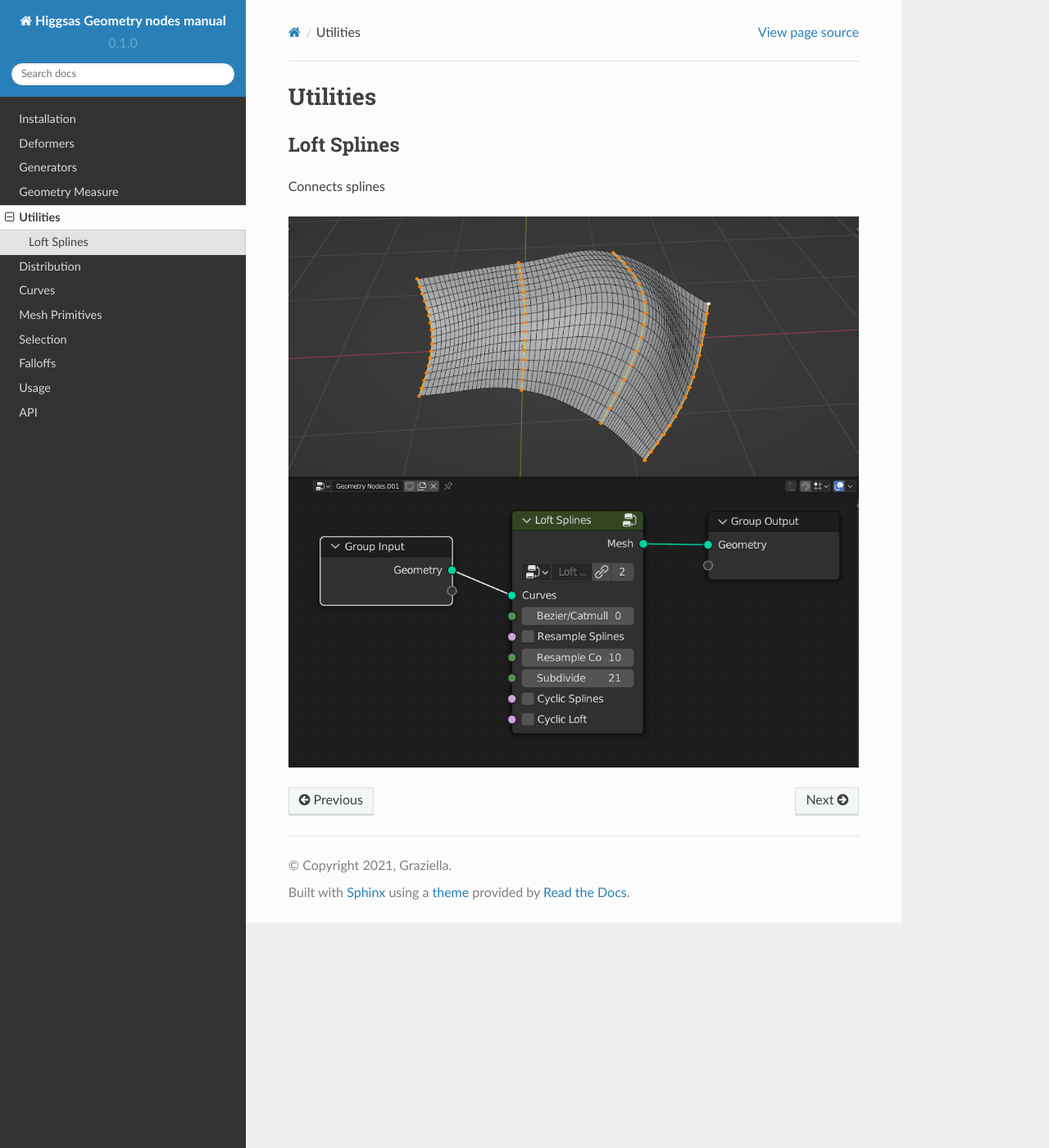
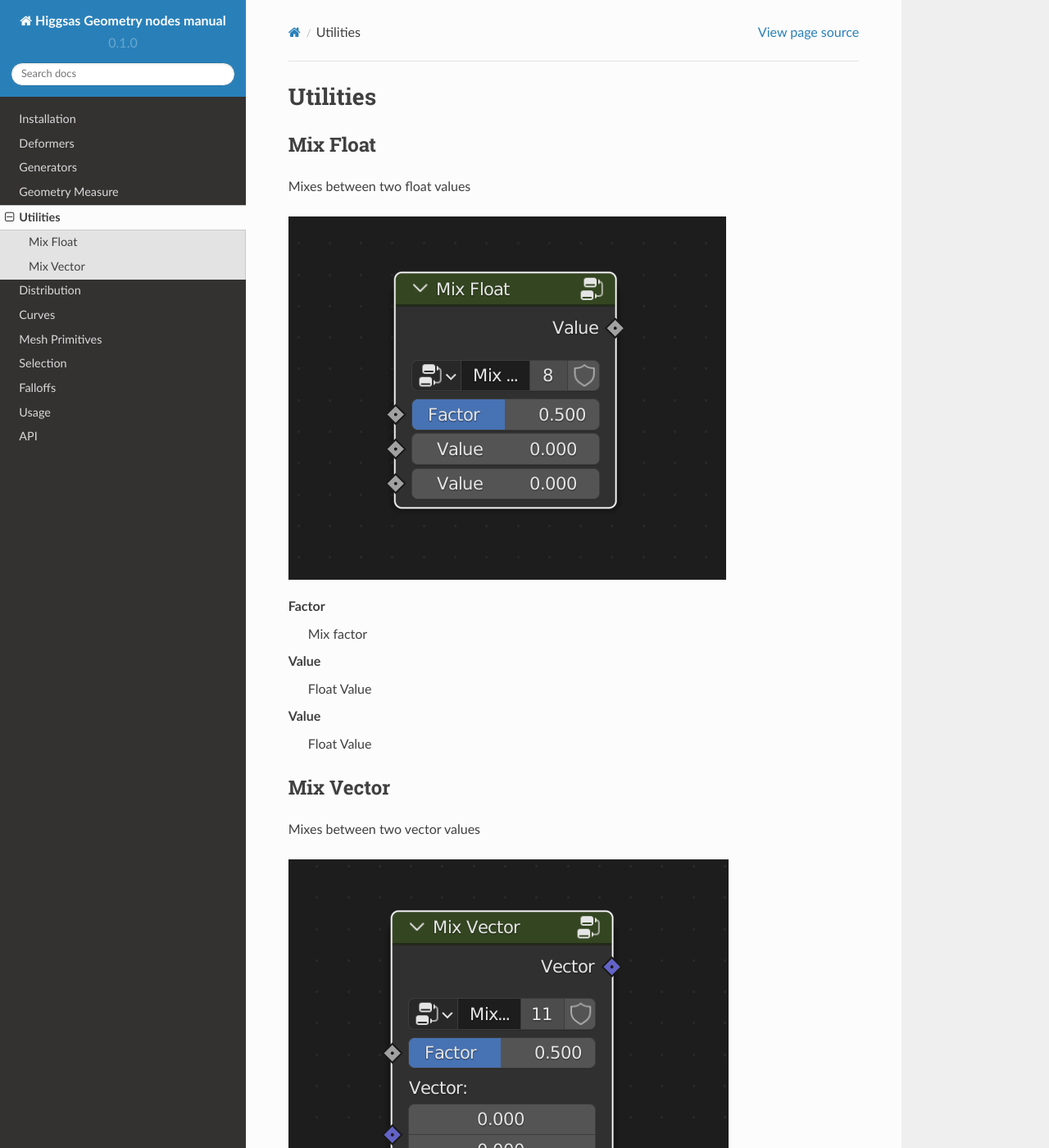
Before and after one commit to higgsas/higgsas_geo_nodes_manual, a Sphinx documentation site: the page built from docs/utilities.rst, in a window 1280 px wide and 1400 px high. Shown: the whole window at 82% size. Built offline with Sphinx 7.4.7 and the Read the Docs theme 2.0.0, drawn with Linux system fonts in a browser that asks for light colours; some of the changed text lies outside the part shown.

Commit message:
Update utilities.rst

```diff
--- a/docs/utilities.rst
+++ b/docs/utilities.rst
@@ -2,9 +2,37 @@ Utilities
 ===================================
 
 ************************************************************
-Loft Splines
+Mix Float
 ************************************************************
 
-Connects splines
+Mixes between two float values
 
-.. image:: images/loft_splines.PNG
+.. image:: images/mix_float.png
+
+Factor
+  Mix factor
+
+Value
+  Float Value
+
+Value
+  Float Value
+
+
+
+************************************************************
+Mix Vector
+************************************************************
+
+Mixes between two vector values
+
+.. image:: images/mix_vector.png
+
+Factor
+  Mix factor
+
+Value
+  Vector Value
+
+Value
+  Vector Value
```
